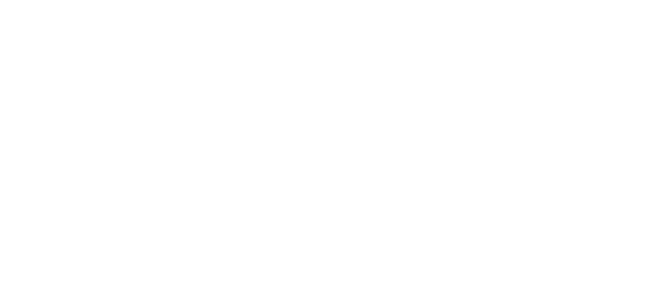
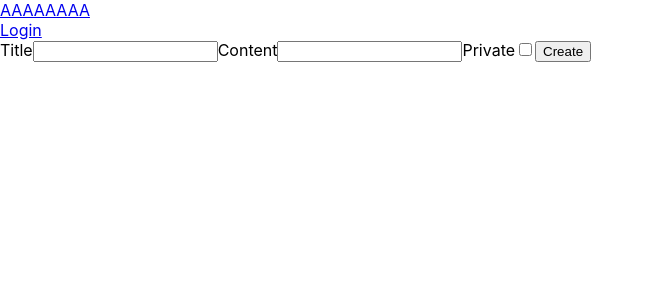
Before and after one commit to russl8/BeGrate, a React (Create React App) app in the folder frontend/: page /posts in a window 1280 px wide. Before the commit this address had no page. Shown: the top 300 px of the page, without its empty margins (0-654 px from the left). Built offline with nearby package versions, Linux system fonts and the light colour scheme.

Commit message:
create post function

```diff
--- a/frontend/src/App.js
+++ b/frontend/src/App.js
@@ -3,6 +3,8 @@
 import Home from './components/Home';
 import Layout from './components/Layout';
 import Login from './components/Login';
+import CreatePost from './components/CreatePost';
+
 import axios, { Axios } from "axios"
 import { useNavigate } from "react-router-dom";
 
@@ -81,6 +83,12 @@
           token: res.data.token,
           userData: res.data.userData
         })
+        //redirect user to home page
+        navigate("/")
+
+
+
+        //extra: if user goes back to login page, verify user if signed in or not. if signed in, send 403
       } else {
         //set auth to false and token to "". and remove the token from the local storage.
         setGlobalState({ ...globalState, userAuth: false, token: "" })
@@ -113,6 +121,7 @@
         />} >
           <Route path="/" element={<Home />} />
           <Route path="/login" element={<Login verifyAuth={loginSetAuth} />} />
+          <Route path = "/posts" element = {<CreatePost/>}/>
         </Route> {/* nav bar route ends */}
       </Routes>
     </div>
--- /dev/null
+++ b/frontend/src/components/CreatePost.js
@@ -0,0 +1,65 @@
+import React from "react";
+import axios from "axios"
+import { useNavigate } from "react-router-dom";
+
+export default function CreatePost() {
+    const navigate = useNavigate();
+    //make a form for title, content, and isPrivate
+    const [postTitle, setPostTitle] = React.useState("");
+    const [postContent, setPostContent] = React.useState("");
+    const [postIsPrivate, setPostIsPrivate] = React.useState(false)
+    const handleCreatePost = () => {
+        // make a request to /posts POST with post info
+        axios({
+            method: "POST",
+            data: {
+                title: postTitle,
+                content: postContent,
+                isPrivate: postIsPrivate
+            },
+            withCredentials: true,
+            url: "http://localhost:3001/posts",
+            //needed to verify token in backend. remember to json.parse the token :D
+            headers: {
+                Authorization: `Bearer ${JSON.parse(localStorage.getItem("token"))}`
+            }
+        }).then(res => {
+            console.log(res.data)
+            // if the post is posted, redirect user to the post page.
+            if (res.data.postStatus === "Success") {
+                navigate(`/posts/${res.data.postID}`)
+            }
+        })
+    }
+
+    return (
+
+        <div className="createPost">
+            <label htmlFor="postTitle">Title</label>
+            <input type="postTitle"
+                className="postTitleInput"
+                name="postTitle"
+                value={postTitle}
+                onChange={(e) => {
+                    setPostTitle(e.target.value)
+                }} />
+
+            <label htmlFor="postContent">Content</label>
+            <input type="postContent"
+                className="postContentInput"
+                name="postContent"
+                value={postContent}
+                onChange={(e) => {
+                    setPostContent(e.target.value)
+                }} />
+            <label htmlFor="postIsPrivate">Private</label>
+            <input type="checkbox"
+                name="postIsPrivate"
+                className="postIsPrivateInput"
+                onChange={(e) => setPostIsPrivate(e.target.checked)}
+            />
+            <button onClick={handleCreatePost}>Create</button>
+
+        </div>
+    )
+}
--- a/frontend/src/components/Login.js
+++ b/frontend/src/components/Login.js
@@ -1,8 +1,8 @@
 import { useNavigate } from "react-router-dom";
 import React from "react"
-import axios, { Axios } from "axios"
+import axios from  "axios"
 
-export default function Login({verifyAuth}) {
+export default function Login({ verifyAuth }) {
     const navigate = useNavigate();
     const [userName, setUserName] = React.useState("");
     const [password, setPassword] = React.useState("");
@@ -21,9 +21,8 @@
             withCredentials: true,
             url: "http://localhost:3001/sign-up"
         }).then(res => {
-            console.log(res)
+            console.log(res.data)
             if (res.data === "User Created") {
-                console.log("ye");
                 navigate("/")
             }
         })
@@ -31,9 +30,9 @@
     return (
         <>
             <div className="register">
-                <label htmlFor="username">RUsername</label>
+                <label htmlFor="Rusername">RUsername</label>
                 <input type="text"
-                    className="username"
+                    className="RusernameInput"
                     name="RuserName"
                     value={RuserName}
                     onChange={(e) => {
@@ -41,7 +40,7 @@
                     }} />
                 <label htmlFor="Remail">Remail</label>
                 <input type="text"
-                    className="Remail"
+                    className="RemailInput"
                     name="Remail"
                     value={Remail}
                     onChange={(e) => {
@@ -49,7 +48,7 @@
                     }} />
                 <label htmlFor="Rpassword">RPassword</label>
                 <input type="password"
-                    className="Rpassword"
+                    className="RpasswordInput"
                     name="Rpassword"
                     value={Rpassword}
                     onChange={(e) => {
@@ -61,7 +60,8 @@
 
             <div className="login">
                 <label htmlFor="username">Username</label>
-                <input type="text" className="username"
+                <input type="text"
+                    className="usernameInput"
                     name="username"
                     value={userName}
                     onChange={(e) => {
@@ -69,13 +69,13 @@
                     }} />
                 <label htmlFor="password">Password</label>
                 <input type="password"
-                    className="password"
+                    className="passwordInput"
                     name="password"
                     value={password}
                     onChange={(e) => {
                         setPassword(e.target.value)
                     }} />
-                <button onClick={ ()=> verifyAuth(userName,password)}>Log In</button>
+                <button onClick={() => verifyAuth(userName, password)}>Log In</button>
             </div>
 
         </>
```
Also changed, not shown: 2 other files (tests, documents, lock files or other folders).
